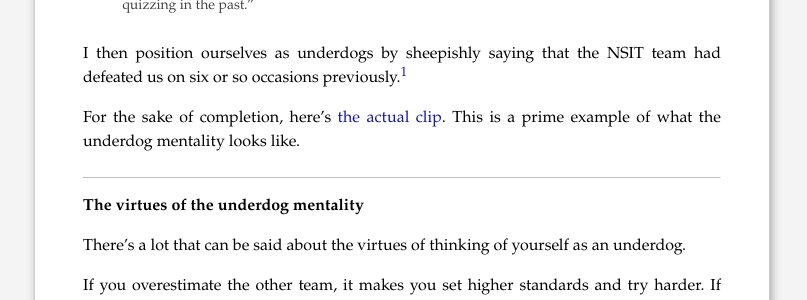
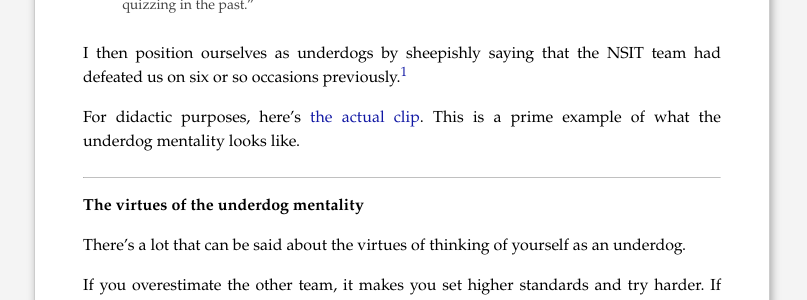
Before and after one commit to piyushahuja/piyushahuja.github.io, a Jekyll site: the page built from _posts/journal/2020-03-29-winning.md, in a window 1280 px wide and 900 px high, scrolled down 399 px. Shown: the part 150-450 px from the top of the window, without its empty margins (238-1045 px from the left). Built offline with Jekyll 4.4.1, drawn with Linux system fonts in a browser that asks for light colours; comment, search, counter and statistics services are not loaded.

Commit message:
Auto deployed

```diff
--- a/_posts/journal/2020-03-29-winning.md
+++ b/_posts/journal/2020-03-29-winning.md
@@ -21,7 +21,7 @@
 I then position ourselves as underdogs by sheepishly saying that the NSIT team had defeated us on six or so occasions previously.[^NSIT]
 
 
-For the sake of completion, here's [the actual clip](https://www.youtube.com/watch?v=5vkOu2lKEaw). This is a prime example of what the underdog mentality looks like.
+For didactic purposes, here's [the actual clip](https://www.youtube.com/watch?v=5vkOu2lKEaw). This is a prime example of what the underdog mentality looks like.
 
 [^NSIT]: It was probably not even true.
 
```
